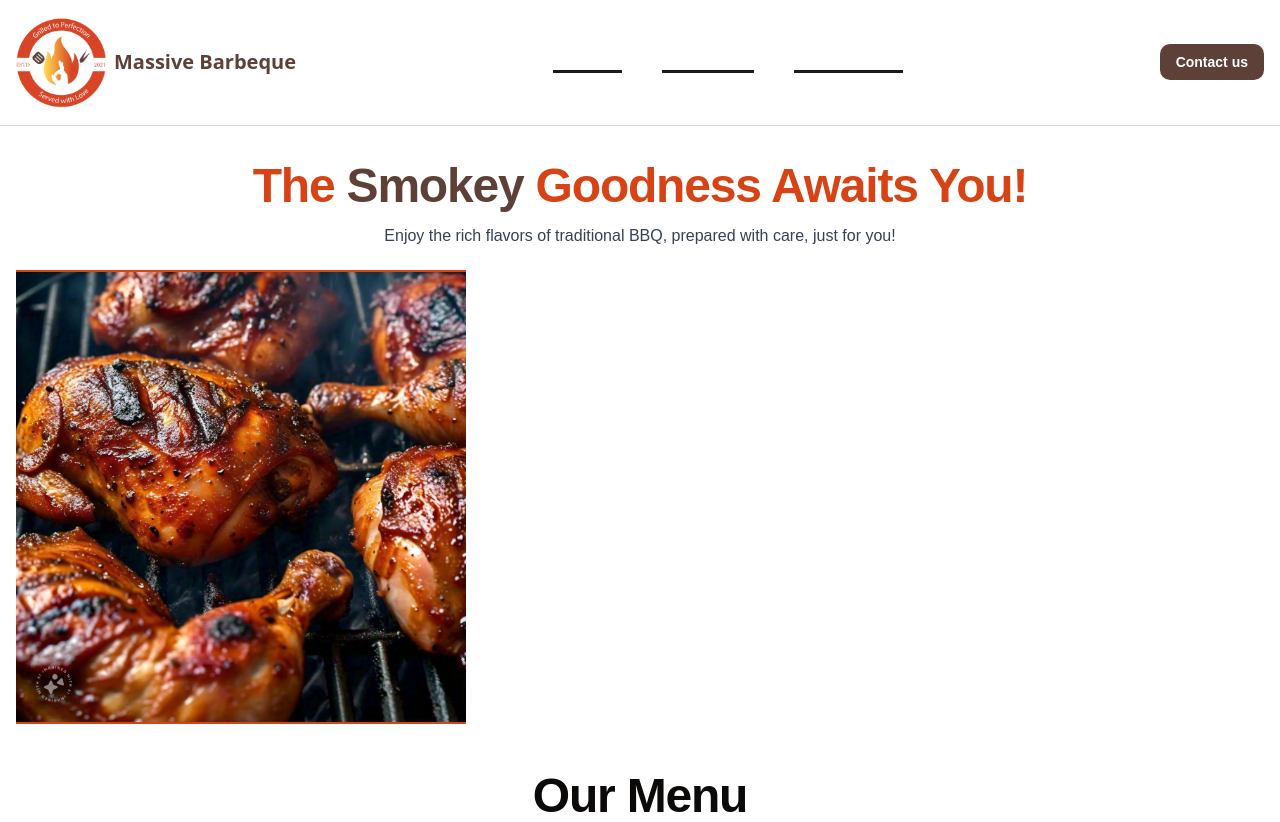
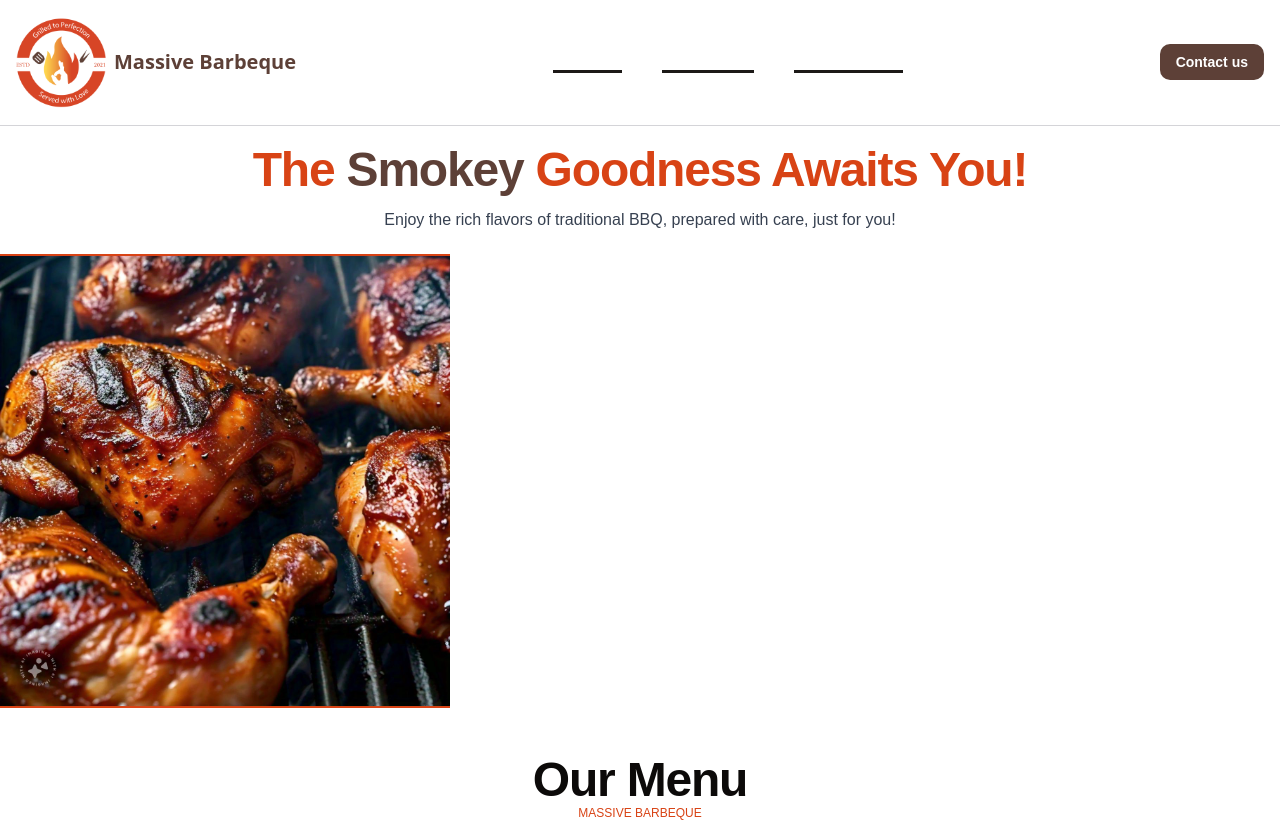
Before and after one commit to christianokuru/Massive-BarbeQ, a Next.js app: page / in a window 1280 px wide. Shown: the top 822 px of the page. Built offline with nearby package versions, Linux system fonts and the light colour scheme.

Commit message:
Removed the padding from all pages

```diff
--- a/app/layout.tsx
+++ b/app/layout.tsx
@@ -30,7 +30,7 @@ export default function RootLayout({
         className={`${geistSans.variable} ${geistMono.variable} antialiased`}
       >
         <Navbar />
-        <main className="p-4 mx-auto">
+        <main className="p-0 mx-auto">
         {children}
         </main>
       </body>
```
